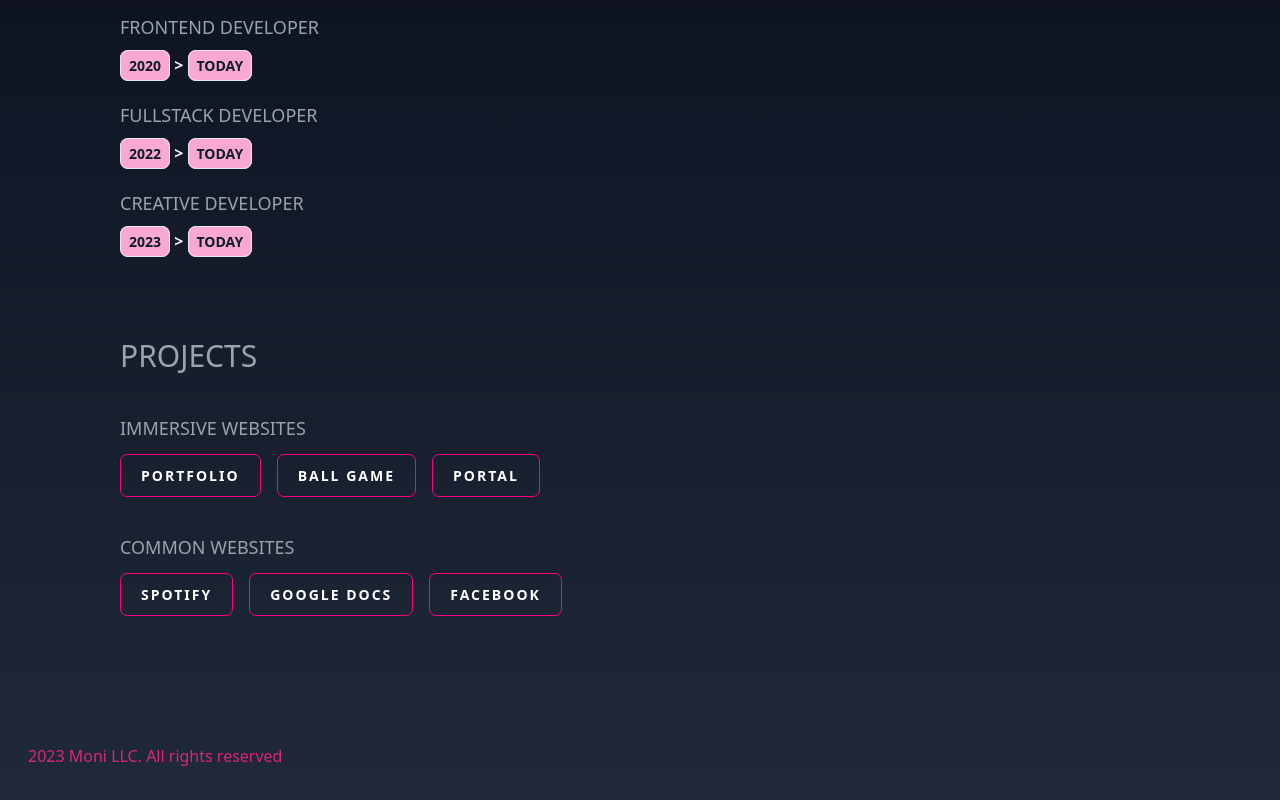
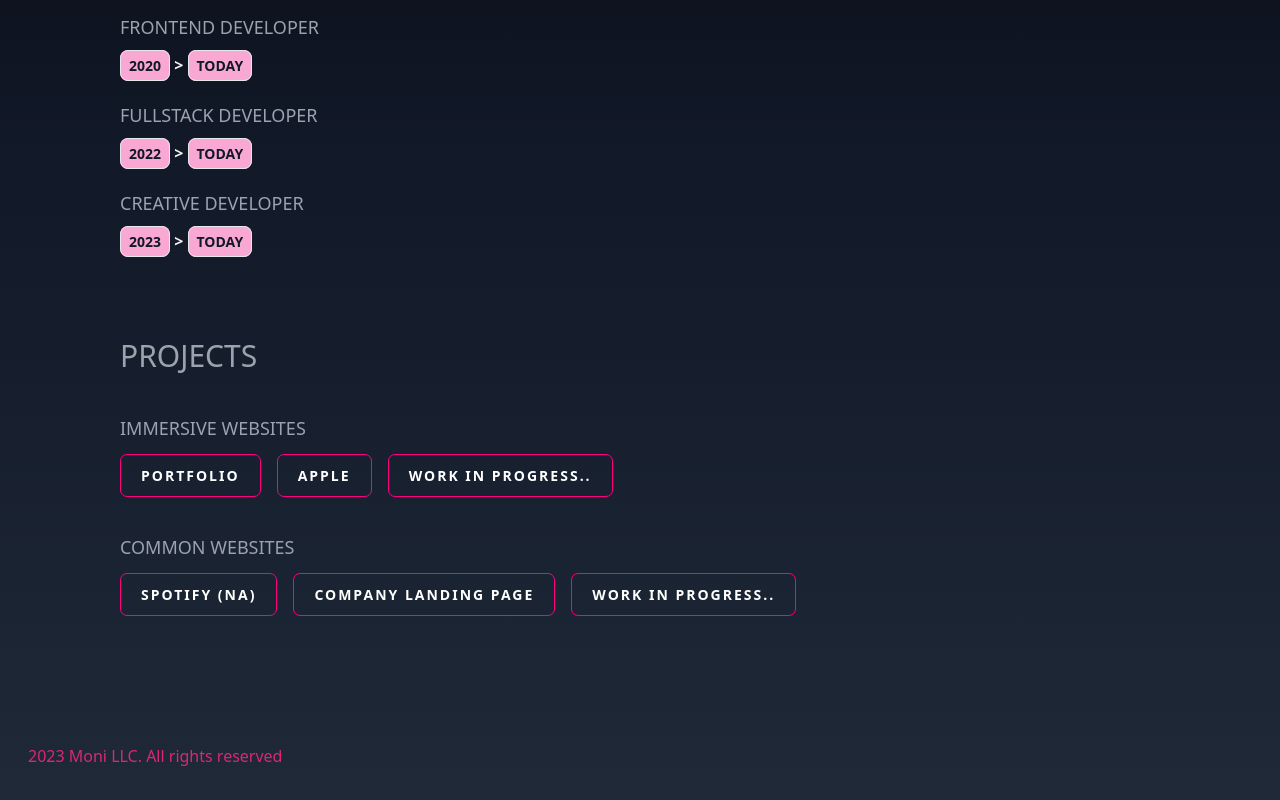
Before and after one commit to AvaterClasher/soumyadip, a Next.js app: page / in a window 1280 px wide. Shown: the part 531-1331 px from the top of the page. Built offline with nearby package versions, Linux system fonts and the light colour scheme.

Commit message:
modified:   pages/index.tsx

```diff
--- a/pages/index.tsx
+++ b/pages/index.tsx
@@ -86,17 +86,17 @@ const Home: NextPage = () => {
               <div>
                 <h3 className='text-gray-400 text-lg mt-9'>Immersive Websites</h3>
                 <div className='flex gap-4 border-slate-200 mt-3'>
-                  <button>Portfolio</button>
-                  <button>Ball game</button>
-                  <button>Portal</button>
+                  <button><a href="https://moni-laptop.vercel.app/">Portfolio</a></button>
+                  <button><a href="https://3-d-obj.vercel.app">Apple</a></button>
+                  <button>Work in Progress..</button>
                 </div>
               </div>
               <div>
                 <h3 className='text-gray-400 mt-9 text-lg'>Common Websites</h3>
                 <div className='flex gap-4 border-slate-200  mt-3'>
-                  <button>Spotify</button>
-                  <button>Google Docs</button>
-                  <button>Facebook</button>
+                  <button><a>Spotify (NA)</a></button>
+                  <button><a href="https://moni-lyart.vercel.app">Company Landing Page</a></button>
+                  <button>Work in Progress..</button>
                 </div>
               </div>
           </section>
```
